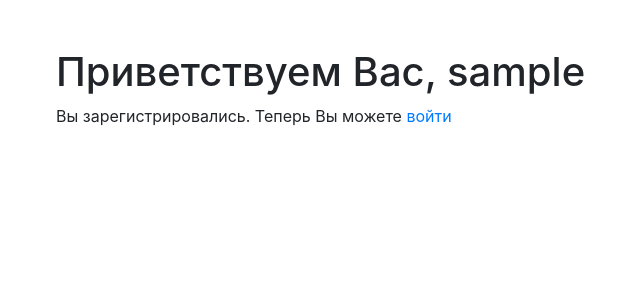
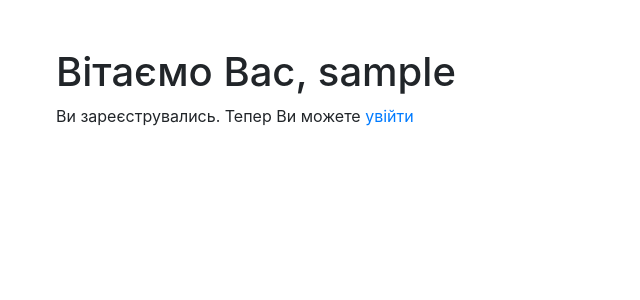
Before and after one commit to mzokovvladimir/myapp_trains, a Django app: template accounts/templates/accounts/register_done.html in a window 1280 px wide. Shown: the part 56-356 px from the top of the page, without its empty margins (29-669 px from the left). Run offline with Django 3.2, Linux system fonts and the light colour scheme; the template is opened without the code that fills it: most values are stand-ins (such as "Sample title", 1, 10 or a date in 2020); some libraries are stand-ins or nearby versions.

Commit message:
Update register_done.html

```diff
--- a/accounts/templates/accounts/register_done.html
+++ b/accounts/templates/accounts/register_done.html
@@ -1,9 +1,9 @@
 {% extends 'base.html' %}
-{% block title %}Форма регистрации{% endblock %}
+{% block title %}Форма реєстрації{% endblock %}
 
 {% block content %}
-<h1>Приветствуем Вас, {{ new_user.username }}</h1>
+<h1>Вітаємо Вас, {{ new_user.username }}</h1>
 
-<p>Вы зарегистрировались. Теперь Вы можете <a href="{% url 'accounts:login'%}">войти</a> </p>
+<p>Ви зареєструвались. Тепер Ви можете <a href="{% url 'accounts:login'%}">увійти</a> </p>
 
 {% endblock %}
```
